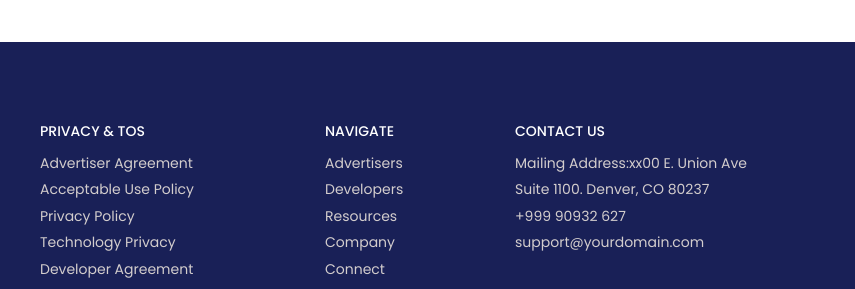
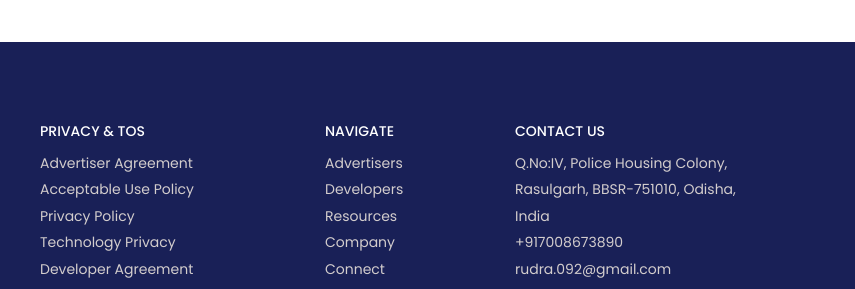
Before and after one commit to Rudra092/cvbuilder, a plain HTML site: page template-preview.html in a window 1280 px wide. Shown: the part 1502-1791 px from the top of the page, 425-1280 px from the left. Drawn offline with Linux system fonts and the light colour scheme.

Commit message:
Add files via upload

```diff
--- a/template-preview.html
+++ b/template-preview.html
@@ -203,10 +203,9 @@
                             <!-- Content Info -->
                             <div class="contact_info mt-s text-center fadeInUp" data-wow-delay="0.4s">
                                 <h5>CONTACT US</h5>
-                                <p>Mailing Address:xx00 E. Union Ave</p>
-                                <p>Suite 1100. Denver, CO 80237</p>
-                                <p>+999 90932 627</p>
-                                <p>support@yourdomain.com</p>
+                                <p>Q.No:IV, Police Housing Colony, Rasulgarh, BBSR-751010, Odisha, India</p>
+                                <p>+917008673890</p>
+                                <p>rudra.092@gmail.com</p>
                             </div>
                         </div>
                     </div>
```
